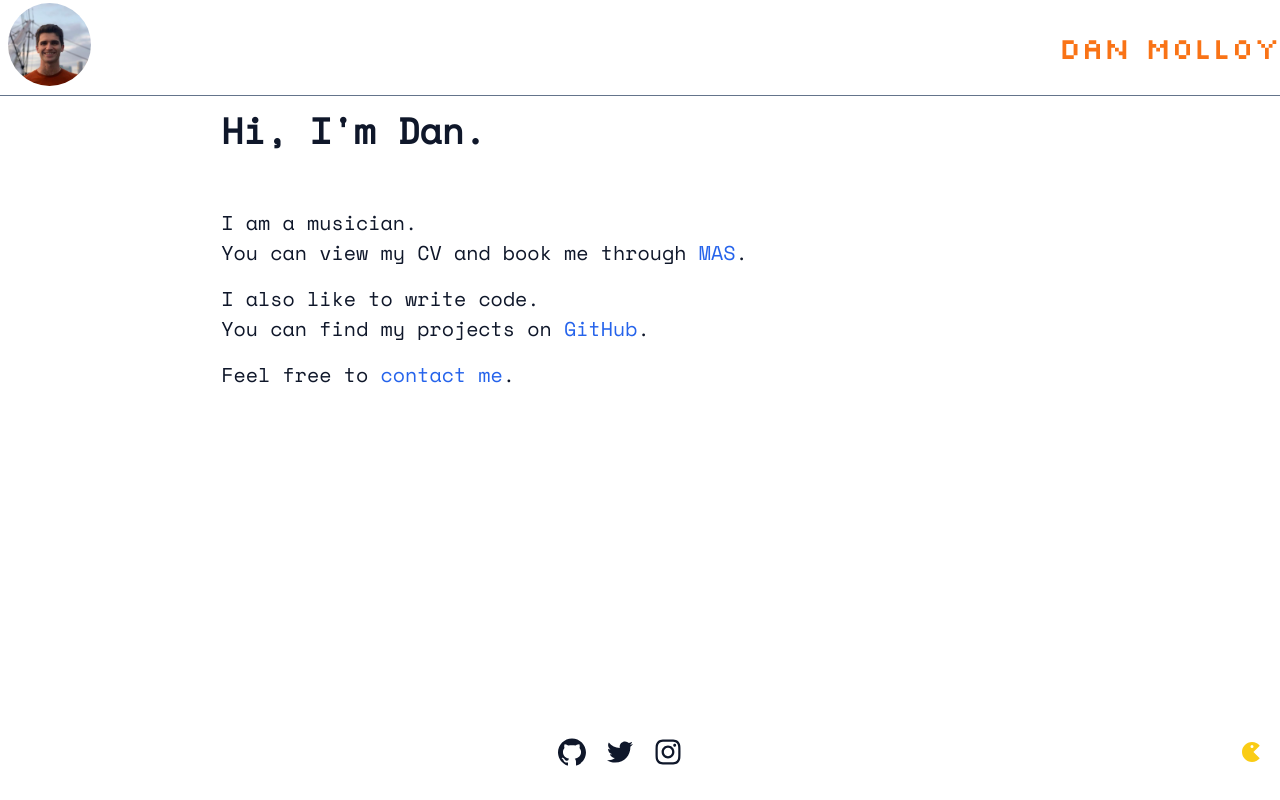
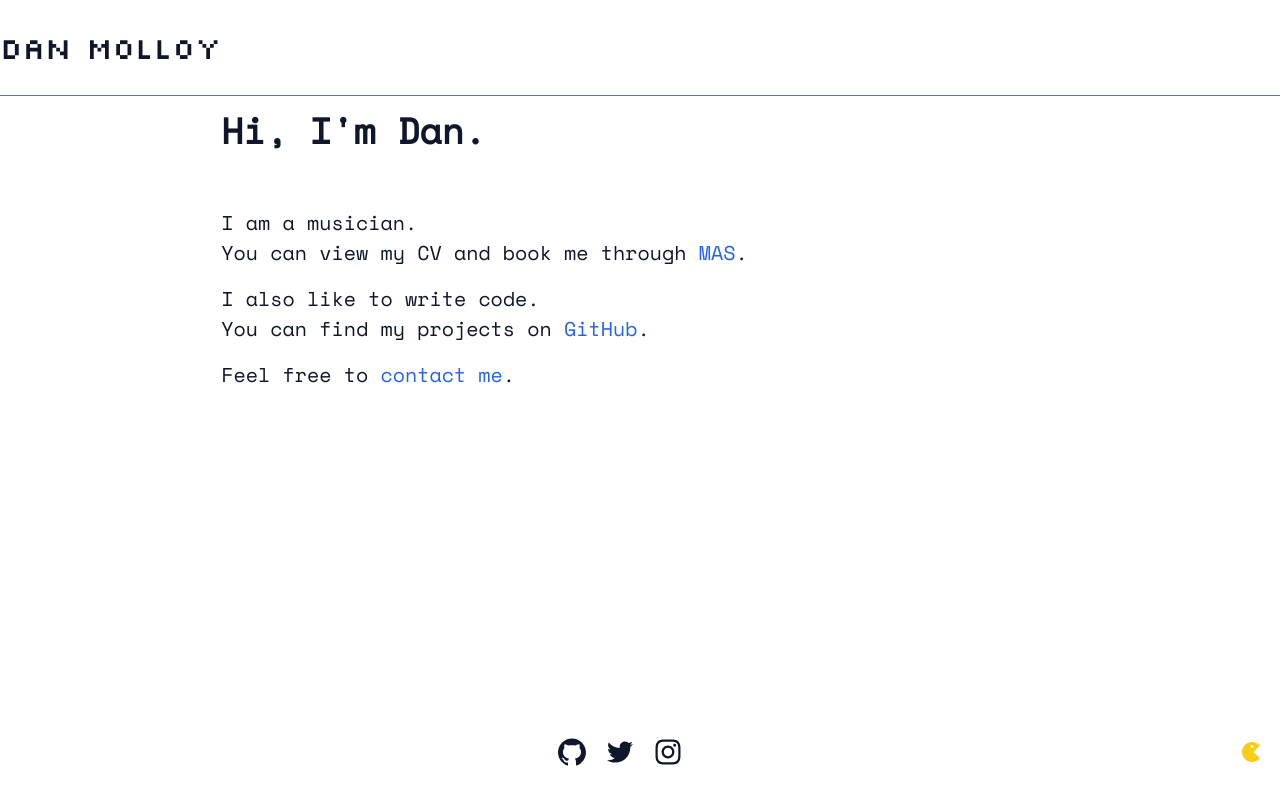
Before and after one commit to danmolloy/danmolloy.io, a Next.js app: page / in a window 1280 px wide. Built offline with nearby package versions, Linux system fonts and the light colour scheme.

Commit message:
removed pic

```diff
--- a/components/layout.js
+++ b/components/layout.js
@@ -16,11 +16,11 @@ export default function Layout({ children, home }) {
       </Head>
       <main className="main">
         <header className='header'>
-          <div className='m-2'>
+          {/* <div className='m-2'>
             {home &&<Image src="/images/dan-boat-close.jpeg" width={500/6} height={500/6} className='rounded-full'/>}
-          </div>
+          </div> */}
           <Link href="/">
-            <a className={'hover:no-underline hover:text-slate-900 active:text-orange-500 font-medium text-orange-500 '}>
+            <a className={' active:text-slate-600 font-medium '}>
             <h2 className='text-3xl font-display'>Dan Molloy</h2>
             </a>
           </Link>
--- a/tailwind.config.js
+++ b/tailwind.config.js
@@ -10,7 +10,7 @@ module.exports = {
     extend: {
       fontFamily: {
         custom: [  /* 'Roboto Mono', */ 'Space Mono', 'Inconsolata', 'Rubik', 'Poppins', 'Nunito', ...defaultTheme.fontFamily.serif],
-        display: [ /* '"Press Start 2P"', */ 'SilkScreen', 'Rubik', 'Nunito', ...defaultTheme.fontFamily.serif]
+        display: [ 'SilkScreen', 'Rubik', 'Nunito', ...defaultTheme.fontFamily.serif]
 
       }
     },
```
